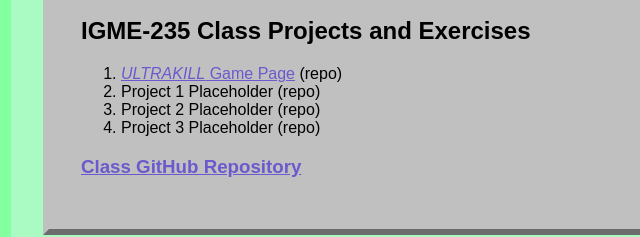
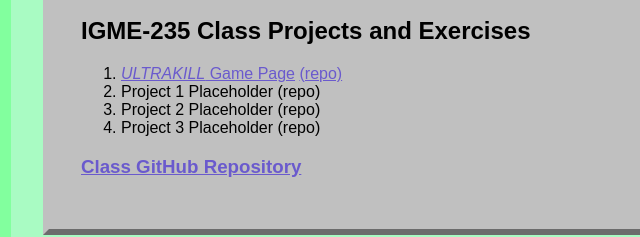
Before and after one commit to ddf9795/IGME-235, a plain HTML site: page index.html in a window 1280 px wide. Shown: the part 1099-1336 px from the top of the page, 93-733 px from the left. Drawn offline with Linux system fonts and the light colour scheme.

Commit message:
Update index.html
Add the repo link for the ULTRAKILL page

```diff
--- a/index.html
+++ b/index.html
@@ -24,7 +24,7 @@
         <hr>
         <h2>IGME-235 Class Projects and Exercises</h2>
         <ol>
-            <li><a href="hw1-game-page/index.html"><em>ULTRAKILL</em> Game Page</a> (repo)</li>
+            <li><a href="hw1-game-page/index.html"><em>ULTRAKILL</em> Game Page</a> <a href="https://github.com/ddf9795/IGME-235/tree/main/hw1-game-page">(repo)</a></li>
             <li>Project 1 Placeholder (repo)</li>
             <li>Project 2 Placeholder (repo)</li>
             <li>Project 3 Placeholder (repo)</li>
```
